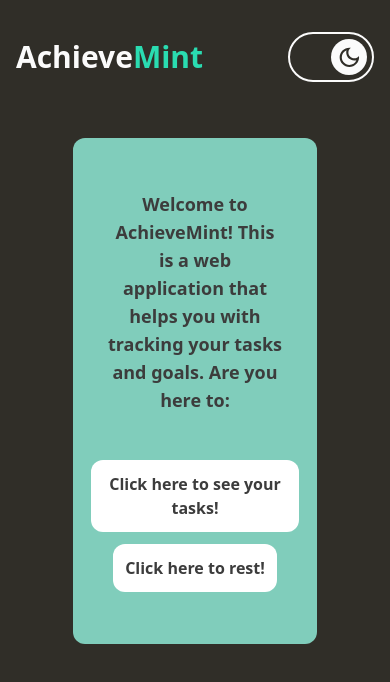
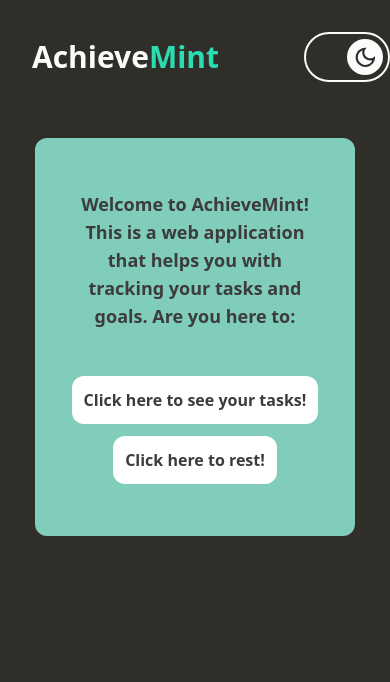
Before and after one commit to devsoc-unsw/trainee-saturn-24t1, a React (Create React App) app in the folder frontend/: page / in a window 390 px wide. Shown: the top 682 px of the page. Built offline with nearby package versions, Linux system fonts and the light colour scheme.

Commit message:
fixed responsiveness for all screens

```diff
--- a/frontend/src/App.css
+++ b/frontend/src/App.css
@@ -9,15 +9,22 @@ html {
 
 html,
 body,
-#root {
+#root,
+#hide-scrollbar {
   height: 100%;
 }
 
-body::-webkit-scrollbar {
+#hide-scrollbar {
+  overflow-y: scroll;
+  overflow-x: hidden;
+}
+
+#hide-scrollbar::-webkit-scrollbar {
   display: none;
 }
 
-body {
+
+#hide-scrollbar {
   -ms-overflow-style: none;
   scrollbar-width: none;
 }
--- a/frontend/src/screens/Landing.js
+++ b/frontend/src/screens/Landing.js
@@ -9,11 +9,12 @@ function Landing({ isDarkMode, handleModeChange }) {
   const navigate = useNavigate();
 
   return (
-    <div className={
+    <div id="hide-scrollbar" className={
       isDarkMode === true
-        ? "p-2 bg-[#302E28] items-center text-center h-screen w-full align-middle "
-        : "p-2 bg-[#FFFDEE] items-center text-center h-screen w-full align-middle"}>
-      <div id="header" className="static w-screen grid sm:grid-cols-3 grid-cols-2 m-2 p-4 place-items-center
+        ? "p-2 bg-[#302E28] items-center text-center h-screen w-screen align-middle"
+        : "p-2 bg-[#FFFDEE] items-center text-center h-screen w-screen align-middle"}
+    >
+      <div id="header" className="w-screen grid sm:grid-cols-3 grid-cols-2 m-2 p-4 place-items-center
         justify-between mb-10 sm:mb-0 sm:min-h-[150px]">
         <div className="text-3xl font-bold sm:justify-self-auto justify-self-start">
           <span className={
@@ -35,8 +36,8 @@ function Landing({ isDarkMode, handleModeChange }) {
 
       <div className={
         isDarkMode === true
-          ? "m-auto p-3 bg-[#80CDBB] w-3/5 text-center rounded-xl justify-center items-center align-middle"
-          : "m-auto p-3 bg-[#BEE6CC] w-3/5 text-center rounded-xl justify-center items-center align-middle"
+          ? "m-auto p-3 bg-[#80CDBB] sm:w-3/5 sm:max-w-none max-w-80 text-center rounded-xl justify-center items-center align-middle"
+          : "m-auto p-3 bg-[#BEE6CC] sm:w-3/5 sm:max-w-none max-w-80 text-center rounded-xl justify-center items-center align-middle"
       }>
         <div className="w-4/5 m-auto ">
           {/* welcome message */}
--- a/frontend/src/screens/Rest.js
+++ b/frontend/src/screens/Rest.js
@@ -154,11 +154,11 @@ function Rest({ isDarkMode, handleModeChange }) {
   };
 
   return (
-    <div className={
+    <div id="hide-scrollbar" className={
       isDarkMode === true
-        ? "w-full p-2 bg-[#302E28]"
-        : "w-full p-2 bg-[#FFFDEE]"}>
-      <div id="header" className="static w-screen grid sm:grid-cols-3 grid-cols-2 m-2 p-4 place-items-center
+        ? "w-screen p-2 bg-[#302E28] align-middle"
+        : "w-screen p-2 bg-[#FFFDEE] align-middle"}>
+      <div id="header" className="w-screen grid sm:grid-cols-3 grid-cols-2 m-2 p-4 place-items-center
         justify-between mb-10 sm:mb-0 sm:min-h-[150px]">
         <div className="text-3xl font-bold sm:justify-self-auto justify-self-start">
           <span className={
@@ -526,7 +526,7 @@ function Rest({ isDarkMode, handleModeChange }) {
           }
         `}
       </style>
-    </div>
+    </ div >
   );
 }
 
--- a/frontend/src/screens/Todo.js
+++ b/frontend/src/screens/Todo.js
@@ -18,12 +18,12 @@ function Todo({ isDarkMode, handleModeChange }) {
   };
 
   return (
-    <div className={
+    <div id="hide-scrollbar" className={
       isDarkMode === true
-        ? "flex flex-col place-items-center w-full p-2 bg-[#302E28]"
-        : "flex flex-col place-items-center w-full p-2 bg-[#FFFDEE]"
+        ? "p-2 bg-[#302E28] items-center h-screen w-screen align-middle"
+        : "p-2 bg-[#FFFDEE] items-center h-screen w-screen align-middle"
     } >
-      <div id="header" className="static w-screen grid sm:grid-cols-3 grid-cols-2 m-2 p-4 place-items-center
+      <div id="header" className="w-screen grid sm:grid-cols-3 grid-cols-2 m-2 p-4 place-items-center
         justify-between mb-10 sm:mb-0 sm:min-h-[150px]">
         <div className="text-3xl font-bold sm:justify-self-auto justify-self-start">
           <span className={
@@ -32,8 +32,11 @@ function Todo({ isDarkMode, handleModeChange }) {
               : "text=[#302E28]"}>Achieve</span><span className="text-[#2ADCB1]">Mint</span>
           {/* <img src=""></img> */}
         </div>
-        <div className='hidden sm:block'>
-          {/*empty div */}
+
+        <div id="quotes" className="hidden sm:block max-h-[150px]">
+          {/* quotes pop up when you finish a task will later implement
+              prop so that quote shows up once a button is clicked */}
+          <PopUpQuotes isDarkMode={isDarkMode} />
         </div>
 
         <div id="mode-button" className="sm:justify-self-auto justify-self-end">
@@ -43,7 +46,7 @@ function Todo({ isDarkMode, handleModeChange }) {
         </div>
       </div>
 
-      <div id="body" className="grid md:grid-cols-2 max-w-max justify-center">
+      <div id="body" className="m-auto grid md:grid-cols-2 max-w-max justify-center">
         <div className="min-w-96 basis-1/3">
           {/*button to go back to landing page,
           position is a bit weird, but will probably fix that later when we have
@@ -61,7 +64,7 @@ function Todo({ isDarkMode, handleModeChange }) {
             </button>
           </div>
 
-          <div id="to-do-list" className="min-w-96 mx-2 my-4 basis-1/3">
+          <div id="to-do-list" className="mx-4 my-4 basis-1/3">
             <ListOfTabs onData={handleData} isDarkMode={isDarkMode} />
           </div>
         </div>
--- a/frontend/src/screens/components-hana/Alerts.js
+++ b/frontend/src/screens/components-hana/Alerts.js
@@ -28,7 +28,7 @@ const Alerts = ({ tabs, currentTab, isDarkMode }) => {
                 ? 'flex mx-2 my-3 py-4 px-5 bg-[#D4DCFF] rounded-lg'
                 : 'flex mx-2 my-3 py-4 px-5 bg-[#BEE6CC] rounded-lg'}>
             <AccessAlarmIcon />
-            <div className='px-4 h-20 overflow-y-auto'>
+            <div id="hide-scrollbar" className='px-4 h-20 max-h-20 min-h-20'>
                 {taskFlag === false
                     ? <div>No tasks due!</div>
                     : task_list.map(x => (
--- a/frontend/src/screens/components-hana/ListOfTabs.js
+++ b/frontend/src/screens/components-hana/ListOfTabs.js
@@ -210,6 +210,7 @@ const ListOfTabs = (props) => {
       }>
         <PopUpAlert msg="Tab name cannot be empty" />
       </div>
+      <div className="">
         <div id="nav-tasks" className="flex">
           {tabs.map(x => (
             <div
@@ -262,9 +263,7 @@ const ListOfTabs = (props) => {
             className="py-2 px-4 text-[#3C3C3C] bg-[#B1C9DF] font-bold rounded-t-xl"
           >+</button>
         </div >
-
-      <div id="tasks-info" className="px-4 py-6 bg-[#80CDBB] rounded-b-md rounded-tr-md max-h-screen
-        overflow-y-scroll">
+        <div id="tasks-info" className="px-4 py-6 bg-[#80CDBB] rounded-b-md rounded-tr-md">
           {showTaskList(currentTab) === undefined
             ? <div>No tabs selected</div>
             : <div className="flex justify-between p-2 pb-3">
@@ -284,13 +283,15 @@ const ListOfTabs = (props) => {
               </div>
             </div>}
 
-        <div id="tasks">
+          <div id="tasks" className="max-h-52 overflow-y-scroll max-w-full">
             {showTaskList(currentTab) === undefined
               ? <div></div>
               : showTaskList(currentTab).map(x => (
                 <Task tabs={tabs} setTabs={setTabs} currentTab={currentTab} task={x} isDarkMode={props.isDarkMode} />))}
           </div>
         </div>
+      </div>
+
       {sendData()}
     </>
   );
```
Lines whose indentation alone changed are shown as unchanged.
